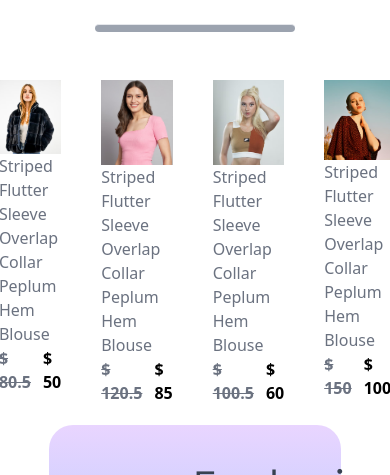
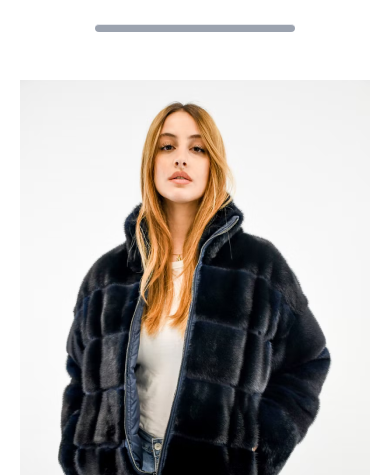
Before and after one commit to mohitparmar1/Shopy, a React (Vite) app: page / in a window 390 px wide. Shown: the part 622-1097 px from the top of the page. Built offline with nearby package versions, Linux system fonts and the light colour scheme.

Commit message:
made the popular in women section responsive

```diff
--- a/src/Components/Popular.jsx
+++ b/src/Components/Popular.jsx
@@ -9,7 +9,7 @@ const Popular = () => {
         Popular In Women
       </h1>
       <hr className="w-[200px] h-2 bg-gray-400 rounded-xl" />
-      <div className="flex">
+      <div className="sm:flex">
         {dataProduct.map((item) => {
           return <Item data={item} key={item.id} />;
         })}
```
